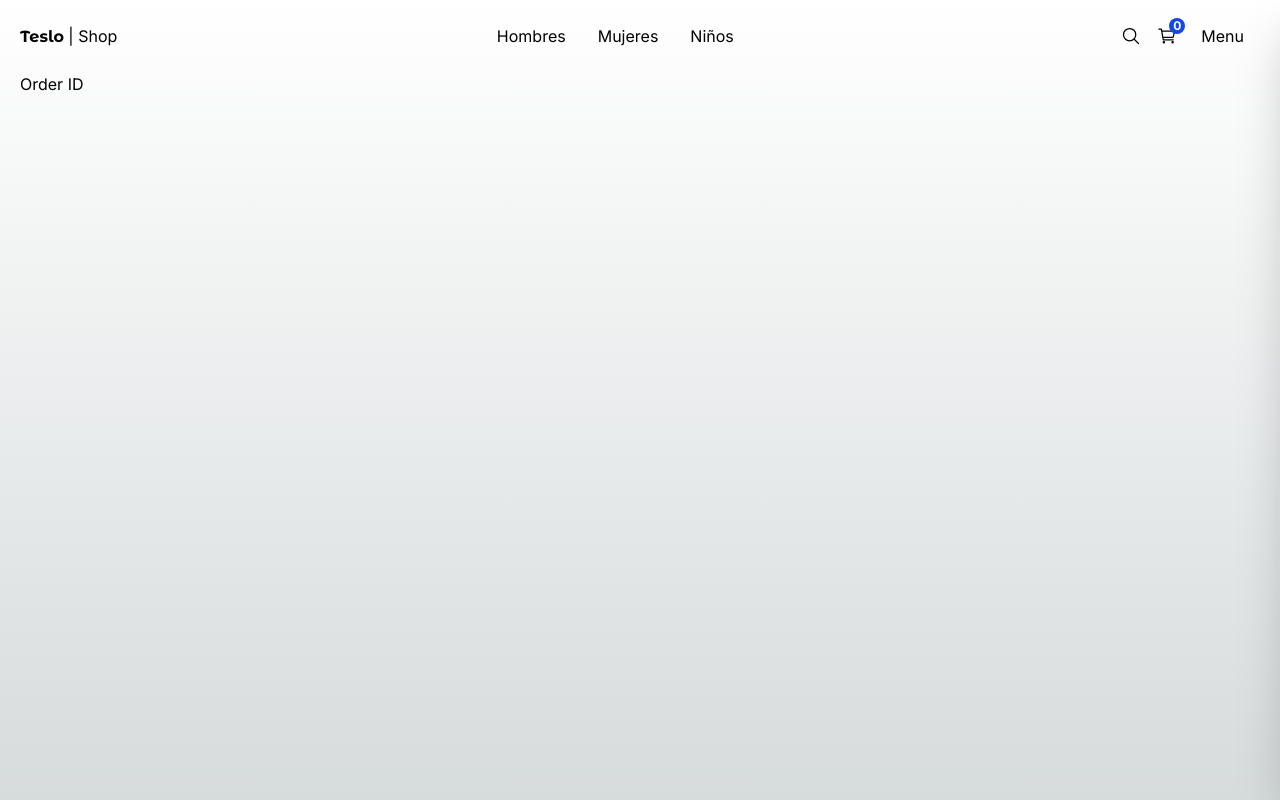
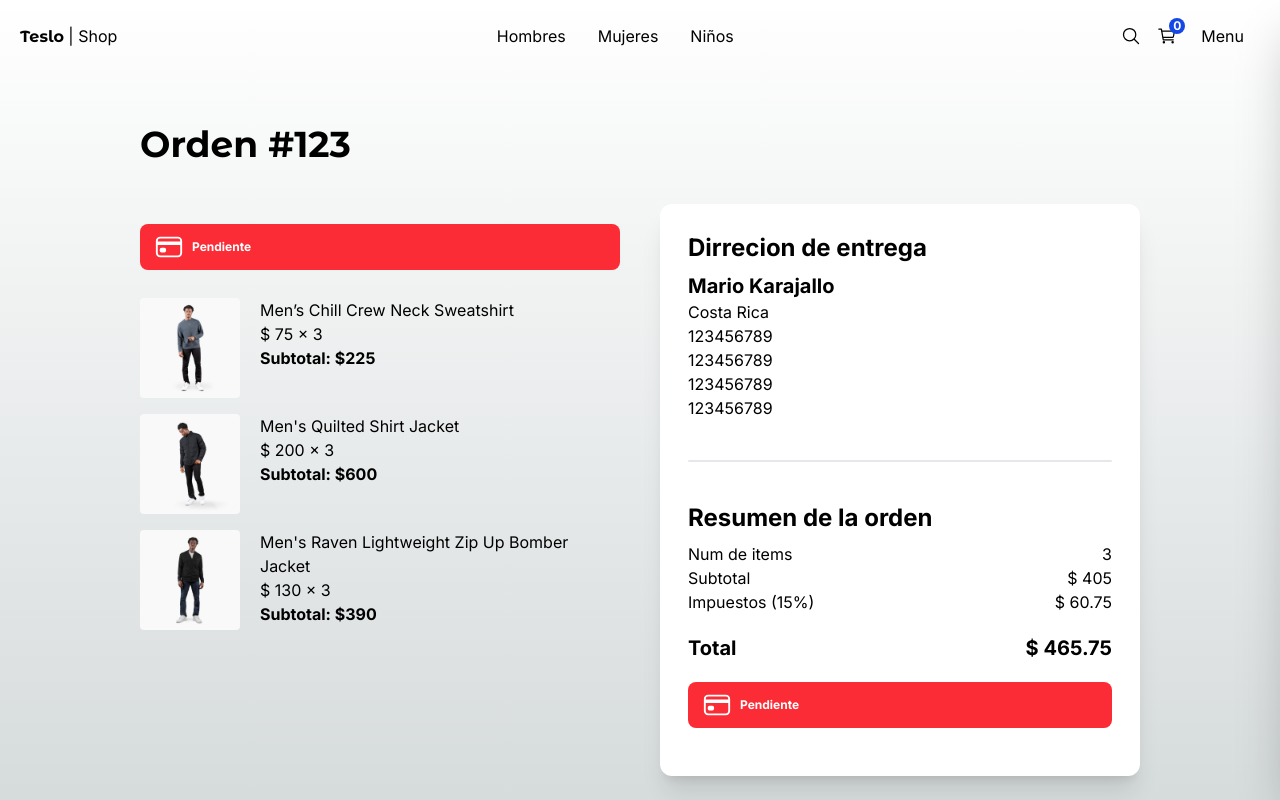
Before and after one commit to mariokarajallo/ecommerce-shop-nextjs, a Next.js app: page /orders/123 in a window 1280 px wide. Built offline with nearby package versions, Linux system fonts and the light colour scheme.

Commit message:
feat: create orders page

```diff
--- a/src/app/(shop)/orders/[id]/page.tsx
+++ b/src/app/(shop)/orders/[id]/page.tsx
@@ -1,7 +1,148 @@
-export default function OrdersIdPage() {
-    return (
-        <div>
-            <h1> Order ID</h1>
+import { QuantitySelector, Title } from "@/components";
+import { initialData } from "@/seed/seed";
+import Link from "next/link";
+import Image from "next/image";
+import clsx from "clsx";
+import { IoCardOutline } from "react-icons/io5";
+
+const productsInCart = [
+  initialData.products[0],
+  initialData.products[1],
+  initialData.products[2],
+];
+
+interface Props {
+    params: {
+        id: string;
+    }
+}
+
+export default async function OrdersIdPage({ params }: Props) {
+
+    const { id } = await params;
+
+    // TODO: verificar usuario
+    // TODO: redirect(/) a alguna pantalla si no es usuario registrado
+
+  return (
+    <div className="flex justify-center items-center mb-72 px-10 sm:px-0">
+      <div className="flex flex-col w-[1000px]">
+        <Title title={`Orden #${id}`} />
+
+        <div className="grid grid-cols-1 sm:grid-cols-2 gap-10">
+          {/* carrito */}
+          <div className="flex flex-col mt-5">
+            <div className={
+                clsx(
+                    " flex items-center rounded-lg py-2 px-3.5 text-xs font-bold text-white mb-5",
+
+                    {
+                        'bg-red-500':true,
+                        'bg-green-700':false
+                    }
+                )
+            } >
+            <IoCardOutline size={30}/>
+            <span className="mx-2"> Pendiente</span>
+
+
+            </div>
+
+            {/* Items del carrito */}
+            {productsInCart.map((product) => (
+              <div key={product.slug} className="flex my-2">
+                <Image
+                  src={`/products/${product.images[0]}`}
+                  alt={product.title}
+                  width={100}
+                  height={100}
+                  className="mr-5 rounded"
+                />
+                <div>
+                  <p>{product.title}</p>
+                  <p>$ {product.price} x 3</p>
+                  <p className="font-bold">Subtotal: ${product.price * 3}</p>
+                </div>
+              </div>
+            ))}
+          </div>
+
+          {/* checkout - resumen de la orden */}
+          <div className="bg-white rounded-xl shadow-xl p-7">
+            {/* Dirrecion de entrega */}
+            <h2 className="text-2xl mb-2 font-bold">Dirrecion de entrega</h2>
+            <div className="mb-10">
+              <p className="font-bold text-xl">Mario Karajallo</p>
+              <p>Costa Rica</p>
+              <p>123456789</p>
+              <p>123456789</p>
+              <p>123456789</p>
+              <p>123456789</p>
+            </div>
+
+            <div className="w-full h-0.5 rounded bg-gray-200 mb-10"/>
+
+            {/* Resumen de la orden */}
+            <h2 className="text-2xl mb-2 font-bold"> Resumen de la orden</h2>
+            <div className="grid grid-cols-2">
+              <span>Num de items</span>
+              <span className="text-right">{productsInCart.length}</span>
+
+              <span>Subtotal</span>
+              <span className="text-right">
+                ${" "}
+                {productsInCart.reduce(
+                  (acc, product) => acc + product.price,
+                  0
+                )}
+              </span>
+
+              <span>Impuestos (15%)</span>
+              <span className="text-right">
+                ${" "}
+                {productsInCart.reduce(
+                  (acc, product) => acc + product.price,
+                  0
+                ) * 0.15}
+              </span>
+
+              <span className="mt-5 font-bold text-xl">Total</span>
+              <span className="mt-5 text-right font-bold text-xl">
+                ${" "}
+                {productsInCart.reduce(
+                  (acc, product) => acc + product.price,
+                  0
+                ) +
+                  productsInCart.reduce(
+                    (acc, product) => acc + product.price,
+                    0
+                  ) *
+                    0.15}
+              </span>
+            </div>
+
+            <div className="mt-5 mb-5 w-full">
+
+                <div className={
+                clsx(
+                    " flex items-center rounded-lg py-2 px-3.5 text-xs font-bold text-white mb-5",
+
+                    {
+                        'bg-red-500':true,
+                        'bg-green-700':false
+                    }
+                )
+            } >
+            <IoCardOutline size={30}/>
+            <span className="mx-2"> Pendiente</span>
+
+
+            </div>
+
+            </div>
+          </div>
         </div>
-    )
+      </div>
+    </div>
+  );
 }
```
